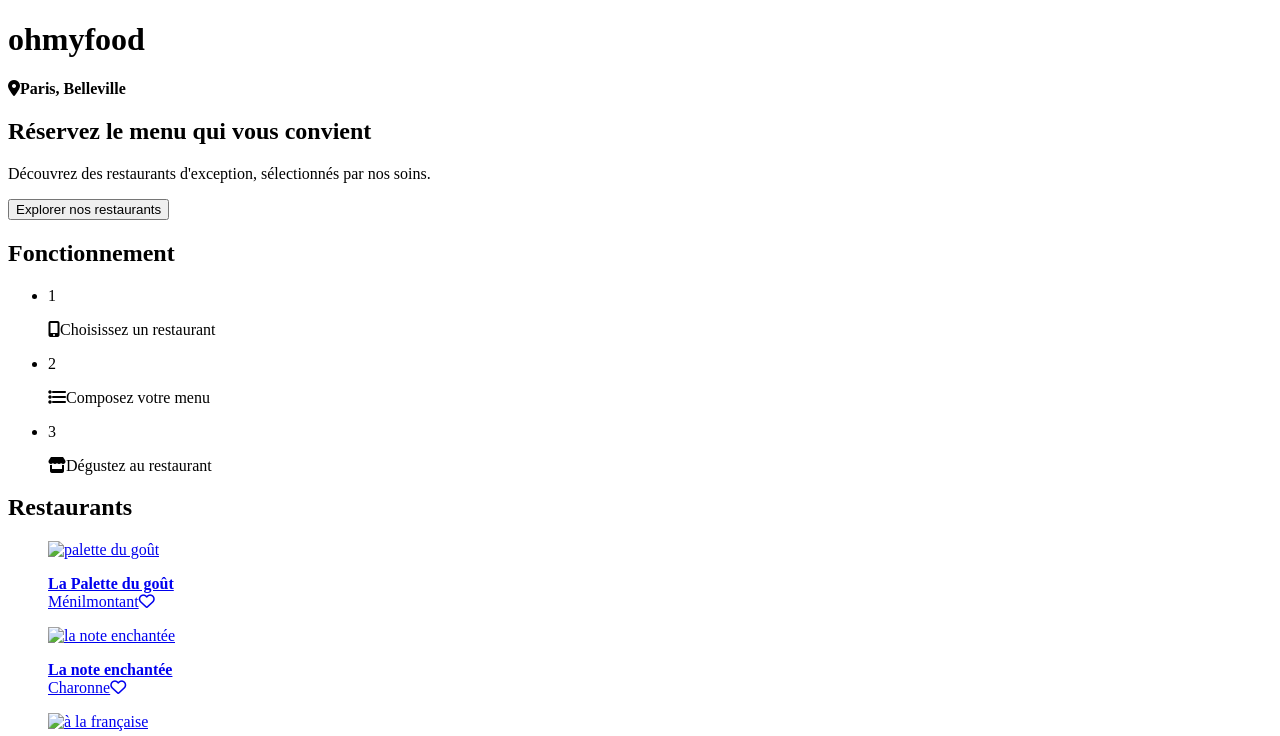
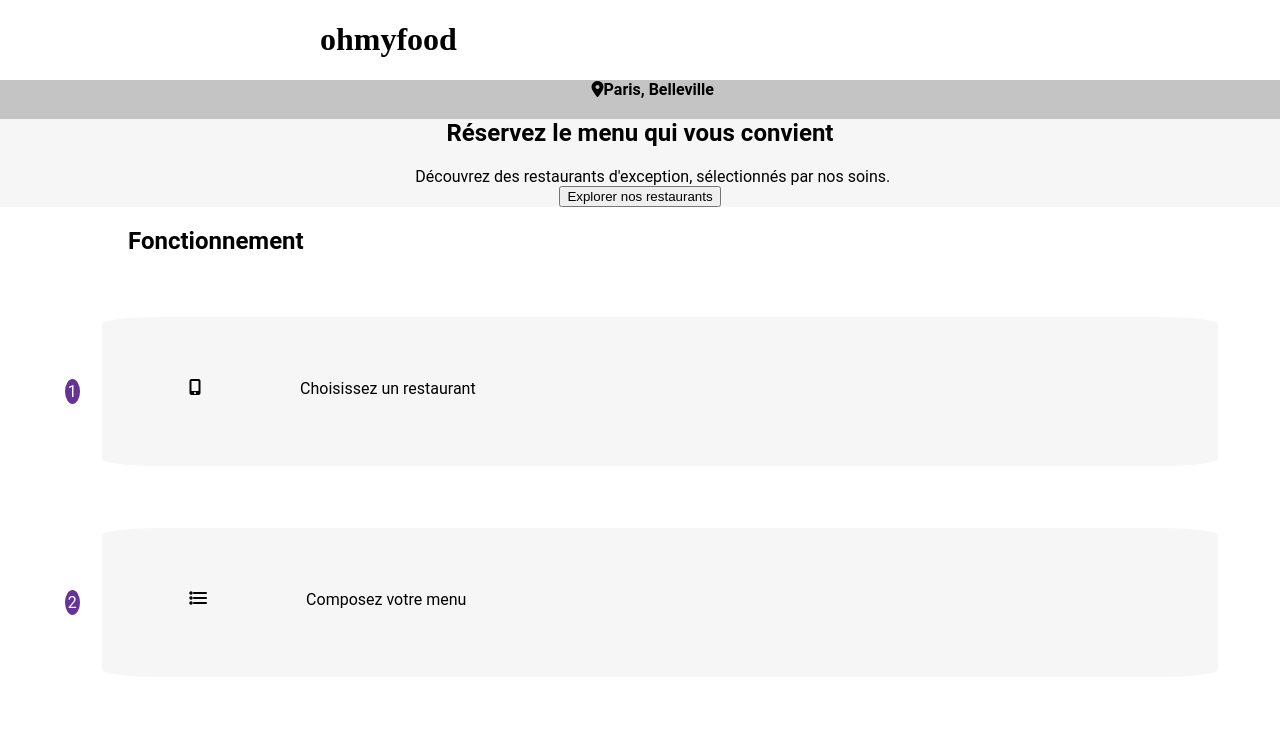
Before and after one commit to Django-dv/Ohmyfood-OC, a plain HTML site: page index.html in a window 1280 px wide. Shown: the top 736 px of the page. Drawn offline with Linux system fonts and the light colour scheme; a web font is replaced by a local one.

Commit message:
commit html validation W3C

```diff
--- a/style.css
+++ b/style.css
@@ -1,12 +1,132 @@
+@font-face {
+  font-family: "Shrikhand";
+  src: url(/font/shrikhand/Shrikhand-Regular.ttf) format("truetype");
+}
+header {
+  color: black;
+  font-family: "Shrikhand";
+  margin-left: 25%;
+  background-color: white;
+}
+
+@font-face {
+  font-family: "Shrikhand";
+  src: url(/font/shrikhand/Shrikhand-Regular.ttf) format("truetype");
+}
+footer {
+  background-color: #272727;
+}
+footer h1 {
+  font-family: "Shrikhand";
+  color: white;
+  font-size: 100%;
+  margin: 5%;
+}
+footer p {
+  color: white;
+  padding: 1.5%;
+}
+
+@font-face {
+  font-family: "Roboto";
+  src: url(/font/roboto/Roboto-Regular.ttf) format("truetype");
+}
 body {
   background: #FFF;
+  color: black;
+  font-family: "Roboto";
+  padding: 0%;
+  margin: 0%;
 }
-img{
-  width: 20%;
-  height: 30%;
+
+img {
+  width: 100%;
+  height: 20%;
 }
-#logo{
-  width: 10%;
+
+#logo {
+  width: 100%;
   height: 5%;
 }
+
+#liste {
+  background: #f6f6f6;
+}
+
+.case {
+  display: flex;
+  border-radius: 5%;
+  background-color: white;
+  box-sizing: border-box;
+  padding: 0% 0% 2% 0%;
+  flex-direction: column;
+}
+
+.img_case {
+  border-radius: 5% 5% 0% 0%;
+}
+
+p {
+  margin: 0% 1% 0% 3%;
+}
+
+a {
+  outline: none;
+  text-decoration: none;
+  color: black;
+}
+
+.fa-heart {
+  display: flex;
+  justify-content: flex-end;
+}
+
+#titre_section_2 {
+  padding: 2% 0% 0% 5%;
+}
+
+#entete {
+  background-color: #c4c4c4;
+  text-align: center;
+}
+#entete strong {
+  margin-top: 20%;
+}
+
+.down_header {
+  background-color: #f6f6f6;
+}
+
+#Fonctionnement li {
+  display: flex;
+  flex-direction: row;
+}
+#Fonctionnement h2 {
+  margin-left: 10%;
+}
+#Fonctionnement .fa-mobile-alt, #Fonctionnement .fa-bars, #Fonctionnement .fa-store {
+  margin: 0% 10% 0% 10%;
+}
+#Fonctionnement .fa-ellipsis-v {
+  margin-right: -10%;
+  margin-left: 10%;
+}
+#Fonctionnement p {
+  margin-left: -10%;
+  border-radius: 50%;
+  border: rebeccapurple solid;
+  color: white;
+  background-color: rebeccapurple;
+}
+
+.case_fonctionnement {
+  background: #f6f6f6;
+  padding: 5%;
+  margin: 5%;
+  border-radius: 5%;
+}
+.case_fonctionnement:hover {
+  background: #8864a0;
+}
+
 /*# sourceMappingURL=style.css.map */
```
Also changed, not shown: alafrancaise.html (+4 -4 lines), delicedessens.html (+4 -4 lines), noteenchantee.html (+4 -4 lines), palettedugout.html (+4 -4 lines), 1 other file.
